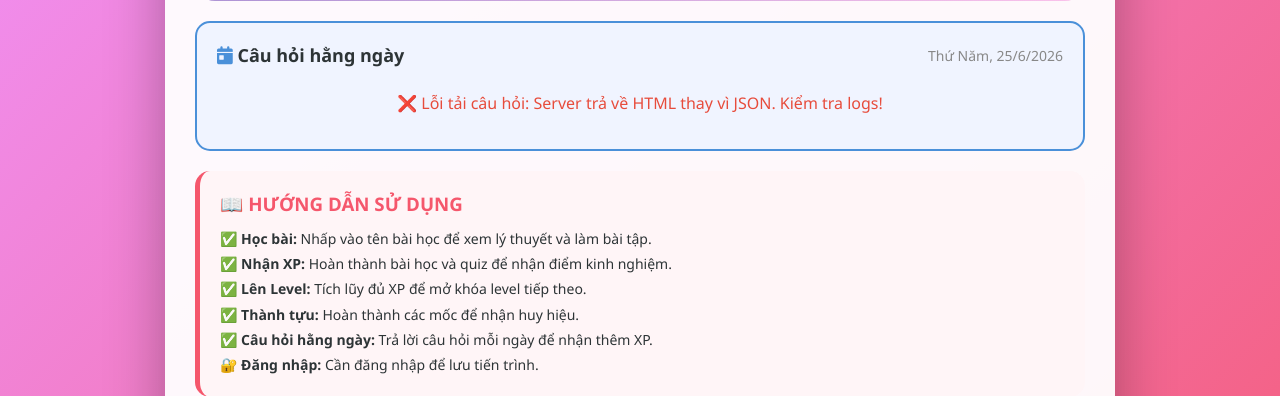
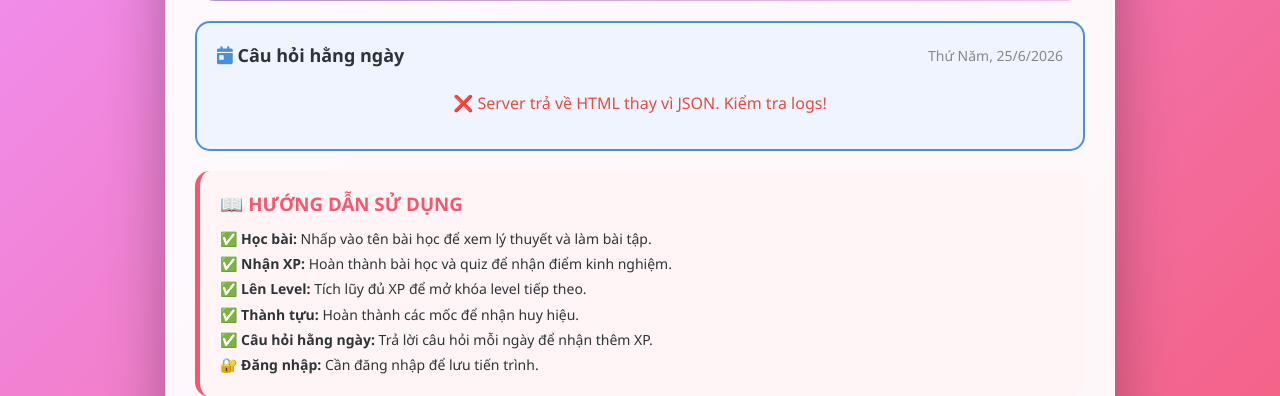
Before and after one commit to cvan3k-dev/English-EveryDays, a Flask app: page / in a window 1280 px wide. Shown: the part 290-686 px from the top of the page. Run offline with Flask 3, Linux system fonts and the light colour scheme; data comes from the database, SQL or seed files in the repository.

Commit message:
Update index.html

```diff
--- a/templates/index.html
+++ b/templates/index.html
@@ -244,7 +244,7 @@
         };
 
         // ============================================================
-        // API HELPER
+        // API HELPER (ĐÃ SỬA LỖI)
         // ============================================================
         async function apiCall(url, method = 'GET', body = null) {
             try {
@@ -258,22 +258,31 @@
                 const res = await fetch(url, options);
                 const text = await res.text();
 
-                // Kiểm tra nếu response rỗng
+                // Nếu response rỗng
                 if (!text || text.trim() === '') {
                     throw new Error('Server trả về phản hồi rỗng!');
                 }
 
+                // Thử parse JSON
                 try {
                     const data = JSON.parse(text);
-                    if (!res.ok) throw new Error(data.error || 'Lỗi từ server');
+                    // Nếu status không ok nhưng vẫn có JSON -> trả về data (có chứa error)
+                    if (!res.ok) {
+                        // Nếu có error message, throw để frontend xử lý
+                        if (data.error) {
+                            throw new Error(data.error);
+                        }
+                        throw new Error(data.message || 'Lỗi từ server');
+                    }
                     return data;
-                } catch (e) {
+                } catch (parseError) {
+                    // Nếu không parse được JSON
                     console.error('Response không phải JSON:', text.substring(0, 300));
                     throw new Error('Server trả về HTML thay vì JSON. Kiểm tra logs!');
                 }
             } catch (err) {
                 console.error('API Error:', err);
-                showToast('❌ Lỗi: ' + err.message);
+                // Không show toast ở đây để loadDailyQuestion xử lý riêng
                 throw err;
             }
         }
@@ -489,7 +498,8 @@
                     `;
                 }
             } catch (err) {
-                container.innerHTML = `<div style="padding: 15px; color: #e74c3c; text-align: center;">❌ Lỗi tải câu hỏi: ${err.message}</div>`;
+                // Xử lý lỗi từ apiCall (bao gồm cả lỗi "Chưa có câu hỏi")
+                container.innerHTML = `<div style="padding: 15px; color: #e74c3c; text-align: center;">❌ ${err.message}</div>`;
             }
         }
 
```
